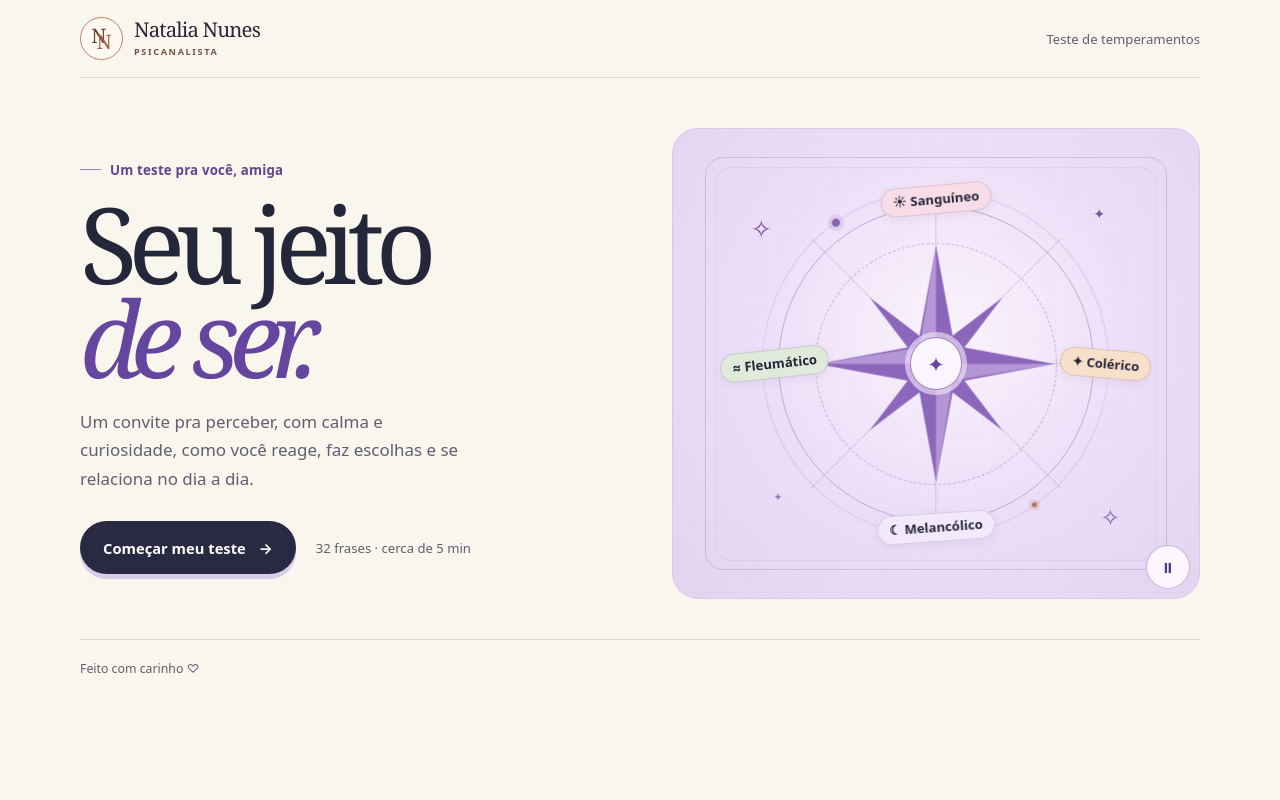
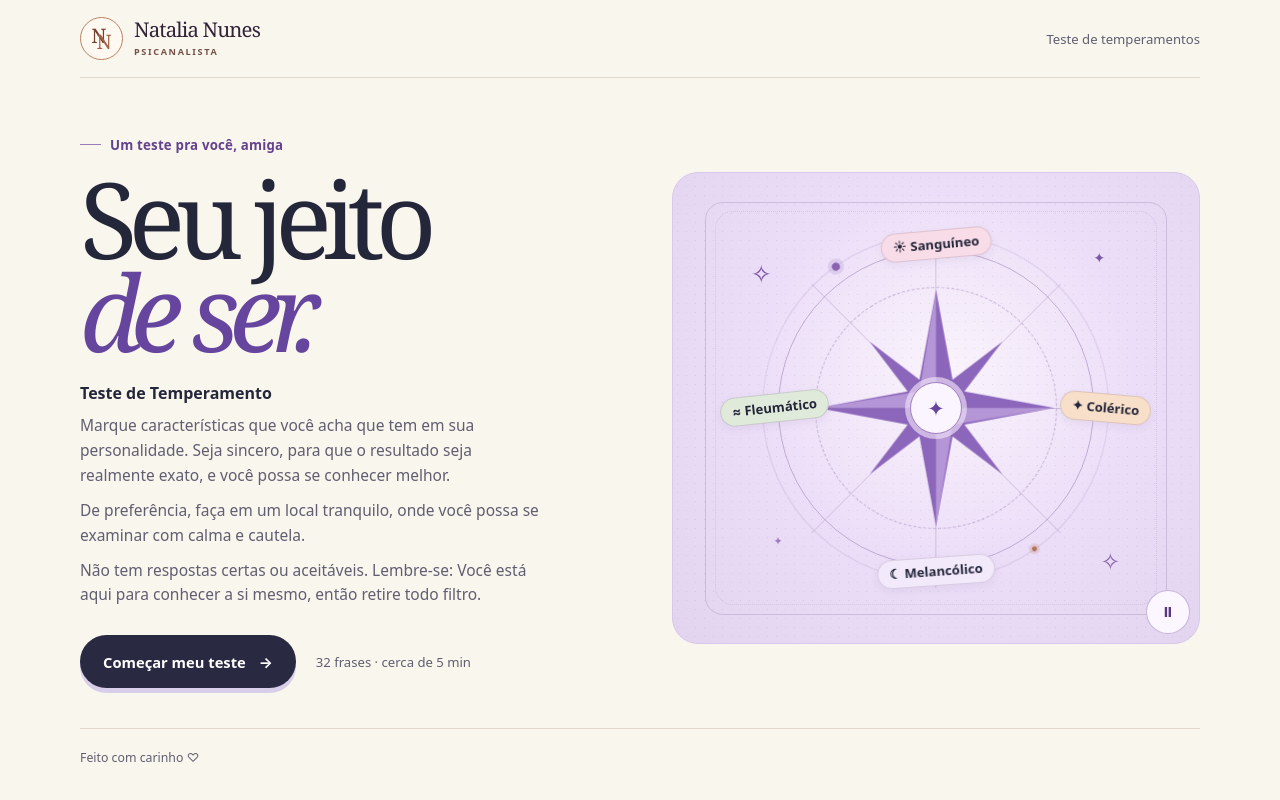
Before and after one commit to Alessandro-proj/seujeitodeser, a plain HTML site: page public/index.html in a window 1280 px wide. Drawn offline with Linux system fonts and the light colour scheme; no server answers.

Commit message:
Atualiza a descrição do teste de temperamento

```diff
--- a/public/index.html
+++ b/public/index.html
@@ -141,7 +141,10 @@ h1, h2, p { margin: 0; }
 h1[tabindex="-1"]:focus { outline: none; }
 .hero h1 { margin: 18px 0 23px; font: 400 clamp(4rem, 8.25vw, 7.65rem)/.89 var(--serif); letter-spacing: -.085em; }
 .hero h1 em { display: block; color: var(--violet); font-weight: 400; white-space: nowrap; letter-spacing: -.095em; }
-.hero p { max-width: 380px; color: var(--muted); font-size: 1.06rem; line-height: 1.68; }
+.intro-description { max-width: 465px; }
+.intro-description h2 { margin-bottom: 9px; font-size: 1rem; font-weight: 720; }
+.intro-description p { color: var(--muted); font-size: .97rem; line-height: 1.6; }
+.intro-description p + p { margin-top: 10px; }
 .start-line { display: flex; align-items: center; flex-wrap: wrap; gap: 14px 20px; margin-top: 28px; }
 .button { display: inline-flex; align-items: center; justify-content: center; gap: 13px; min-height: 53px; padding: 12px 22px; border: 1px solid transparent; border-radius: 100px; font-size: .92rem; font-weight: 700; cursor: pointer; transition: background .18s, transform .18s; }
 .button:hover { transform: translateY(-2px); }
@@ -244,7 +247,7 @@ footer a { text-underline-offset: 3px; }
 @media (prefers-reduced-motion: no-preference) {
   .intro-motion .hero-copy > * { animation: intro-rise 560ms cubic-bezier(.2,.7,.25,1) both; }
   .intro-motion .hero h1 { animation-delay: 65ms; }
-  .intro-motion .hero p { animation-delay: 135ms; }
+  .intro-motion .intro-description { animation-delay: 135ms; }
   .intro-motion .start-line { animation-delay: 205ms; }
   .intro-motion .compass { animation: intro-rise 660ms cubic-bezier(.2,.7,.25,1) 100ms both; }
   .intro-motion .rose { animation: compass-turn 940ms cubic-bezier(.17,.72,.23,1) 160ms both; }
@@ -284,7 +287,7 @@ footer a { text-underline-offset: 3px; }
 @media (max-width: 520px) {
   .masthead small { font-size: .72rem; }
   .hero h1 { margin: 15px 0 18px; }
-  .hero p { font-size: 1rem; line-height: 1.55; }
+  .intro-description p { font-size: .93rem; line-height: 1.53; }
   .start-line { display: grid; gap: 10px; margin-top: 22px; text-align: center; }
   .start-line .button { width: 100%; }
   .choices { grid-template-columns: 1fr; }
@@ -327,7 +330,12 @@ footer a { text-underline-offset: 3px; }
         <div class="hero-copy">
           <span class="note">Um teste pra você, amiga</span>
           <h1 id="intro-title" tabindex="-1">Seu jeito <em>de ser.</em></h1>
-          <p>Um convite pra perceber, com calma e curiosidade, como você reage, faz escolhas e se relaciona no dia a dia.</p>
+          <div class="intro-description">
+            <h2>Teste de Temperamento</h2>
+            <p>Marque características que você acha que tem em sua personalidade. Seja sincero, para que o resultado seja realmente exato, e você possa se conhecer melhor.</p>
+            <p>De preferência, faça em um local tranquilo, onde você possa se examinar com calma e cautela.</p>
+            <p>Não tem respostas certas ou aceitáveis. Lembre-se: Você está aqui para conhecer a si mesmo, então retire todo filtro.</p>
+          </div>
           <div class="start-line">
             <button class="button primary" id="start" type="button">Começar meu teste <span aria-hidden="true">→</span></button>
             <small>32 frases · cerca de 5 min</small>
```
